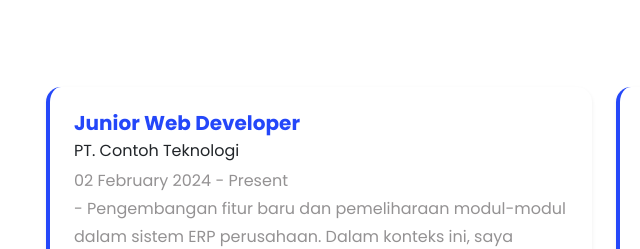
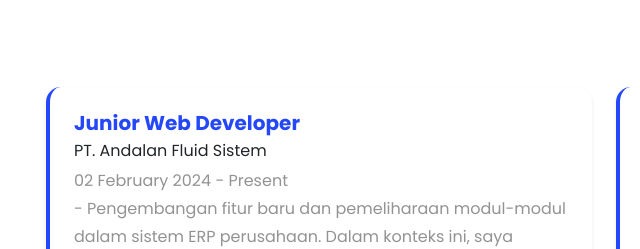
Before and after one commit to fjarmdhn/fjarmdhn.github.io, a plain HTML site: page index.html in a window 1280 px wide. Shown: the part 2120-2369 px from the top of the page, 36-676 px from the left. Drawn offline with nearby package versions, Linux system fonts and the light colour scheme; files whose address does not match are found by name.

```diff
--- a/index.html
+++ b/index.html
@@ -208,7 +208,7 @@
           <div class="col-lg-6 mb-4" data-aos="fade-up" data-aos-delay="200">
             <div class="card shadow-sm p-4 h-100">
               <h5 class="fw-bold mb-1">Junior Web Developer</h5>
-              <p class="mb-1">PT. Contoh Teknologi</p>
+              <p class="mb-1">PT. Andalan Fluid Sistem</p>
               <p class="primary-copy">02 February 2024 - Present</p>
               <p class="mb-0 primary-copy">
                 - Pengembangan fitur baru dan pemeliharaan modul-modul dalam sistem ERP perusahaan. Dalam konteks ini, saya bekerja menggunakan bahasa pemrograman Laravel. <br />
```
